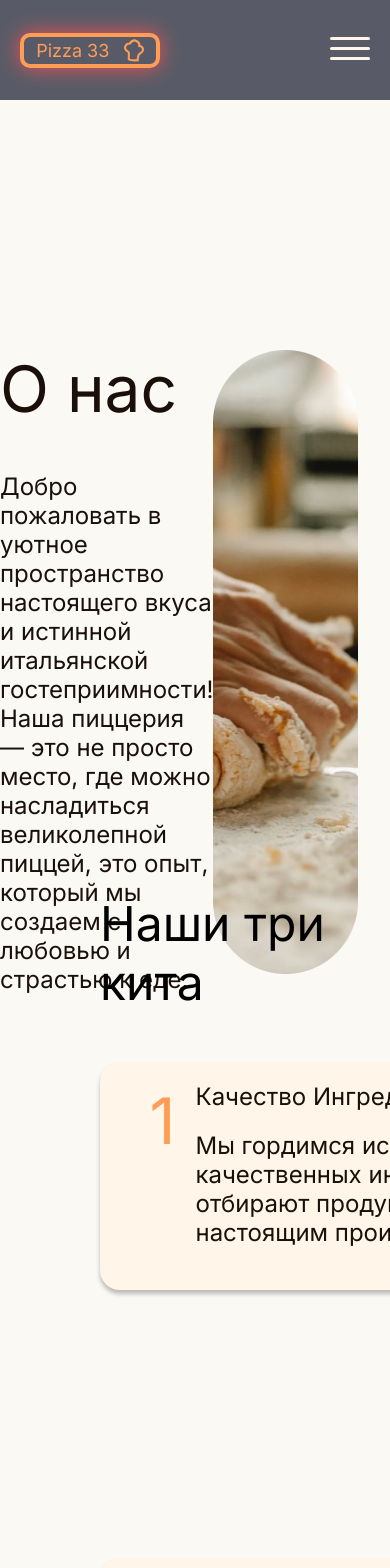
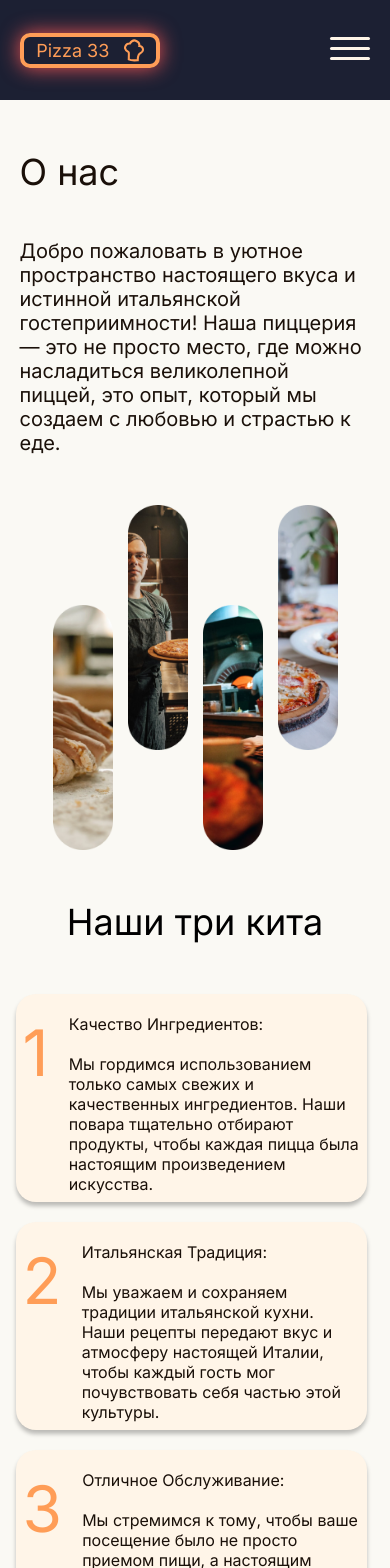
Before and after one commit to ShmigelskiyAndrey/pizza-33, a Next.js app: page / in a window 390 px wide. Shown: the top 1568 px of the page. Built offline with nearby package versions, Linux system fonts and the light colour scheme.

Commit message:
finished responsive layout for "about" page

```diff
--- a/src/shared/ui/aboutcard/aboutcard.module.scss
+++ b/src/shared/ui/aboutcard/aboutcard.module.scss
@@ -1,12 +1,13 @@
 .container {
-    width: 835px;
-    height: 228px;
+    max-width: 835px;
+    height: 208px;
     background-color: #FFF5E8;
     display: flex;
     justify-content: center;
     padding-top: 20px;
     box-shadow: 0 4px 4px rgba(0, 0, 0, 0.25);
     margin-bottom: 20px;
+    margin-right: 2%;
     border-radius: 20px;
 }
 
@@ -18,10 +19,25 @@
 
 .text {
     font-size: 24px;
-    width: 690px;
+    max-width: 690px;
     color: #1A1009;
 }
 
 .title {
     margin-bottom: 20px;
 }
+
+@media (max-width: 800px) {
+    .text {
+        font-size: 16px;
+    }
+    .container {
+        width: 90%;
+    }
+    .number {
+        margin-left: 2%;
+    }
+    .text {
+        margin-right: 2%;
+    }
+}
--- a/src/shared/ui/aboutfirstblock/aboutfirstblock.module.scss
+++ b/src/shared/ui/aboutfirstblock/aboutfirstblock.module.scss
@@ -1,11 +1,16 @@
 .container {
     width: 100%;
-    height: 100vh;
+    min-height: 80vh;
     background-color: #FAF9F4;
     padding-top: 250px;
     display: flex;
     justify-content: space-around;
     color: #1A1009;
+}
+
+.text {
+    margin-left: 5%;
+    margin-right: 5%;
 }
 
 .title {
@@ -21,7 +26,7 @@
 
 .images {
     display: flex;
-
+    margin-right: 5%;
 }
 
 .images > *:not(:last-child) {
@@ -31,3 +36,37 @@
 .images > *:nth-child(2n-1) {
     margin-top: 100px;
 }
+
+@media (max-width: 1200px) {
+    .container {
+        padding-top: 50px;
+        flex-direction: column;
+        align-items: center;
+    }
+    .subtitle {
+        margin-bottom: 100px;
+    }
+}
+
+@media (max-width: 800px) {
+    .container {
+        justify-content: flex-start;
+    }
+    .title {
+        font-size: 36px;
+    }
+    .subtitle {
+        font-size: 20px;
+        margin-bottom: 50px;
+    }
+    .image {
+        width: 60px;
+        height: 245px;
+    }
+    .images > *:not(:last-child) {
+        margin-right: 15px;
+    }
+    .images {
+        margin: 0;
+    }
+}
--- a/src/shared/ui/aboutfirstblock/aboutfirstblock.tsx
+++ b/src/shared/ui/aboutfirstblock/aboutfirstblock.tsx
@@ -5,7 +5,7 @@ import { Header } from "../header/header";
 const Aboutfirstblock = () => {
   return (
     <>
-      <Header></Header>
+      <Header ismainpage={false}></Header>
       <div className={styles.container}>
         <div className={styles.text}>
           <div className={styles.title}>О нас</div>
--- a/src/shared/ui/aboutsecondblock/aboutsecondblock.module.scss
+++ b/src/shared/ui/aboutsecondblock/aboutsecondblock.module.scss
@@ -1,8 +1,8 @@
 .container {
-    height: 120vh;
+    min-height: 100vh;
     display: flex;
     flex-direction: column;
-    padding-left: 100px;
+    padding-left: 5%;
     padding-top: 50px;
     background-color: #FAF9F4;
 }
@@ -22,8 +22,35 @@
     color: #FAF9F4;
     border-radius: 10px;
     margin-top: 30px;
+    margin-bottom: 50px;
 }
 
 .cards > *:nth-child(2n){
-    margin-left: 300px;
+    margin-left: 250px;
 }
+
+@media (max-width: 1200px) {
+    .cards > *:nth-child(2n){
+        margin-left: 0;
+    }
+}
+
+@media (max-width: 800px) {
+    .cards {
+        display: flex;
+        flex-direction: column;
+        align-items: center;
+    }
+    .container {
+        padding-left: 0;
+        align-items: center;
+    }
+    .title {
+        font-size: 36px;
+    }
+    .button {
+        font-size: 24px;
+        width: 280px;
+        height: 60px;
+    }
+}
--- a/src/shared/ui/firstblock/firstblock.tsx
+++ b/src/shared/ui/firstblock/firstblock.tsx
@@ -4,7 +4,7 @@ import { Header } from "../header/header";
 const Firstblock = () => {
   return (
     <div>
-      <Header></Header>
+      <Header ismainpage={true}></Header>
       <div className={styles.container}>
         <div className={styles.title}>
           Наслаждайтесь нашей фирменной пиццей{" "}
--- a/src/shared/ui/header/header.module.scss
+++ b/src/shared/ui/header/header.module.scss
@@ -7,6 +7,10 @@
     align-items: center;
     position: absolute;
     color: #FAF9F4;
+}
+
+.notMain {
+    background: #1C2033;
 }
 
 .cart {
--- a/src/shared/ui/header/header.tsx
+++ b/src/shared/ui/header/header.tsx
@@ -1,9 +1,19 @@
 import styles from "./header.module.scss";
 import Image from "next/image";
+import { FC } from "react";
+import { cn } from "@/shared/lib/classNames";
 
-const Header = () => {
+interface HeaderProps {
+  ismainpage: boolean;
+}
+
+const Header: FC<HeaderProps> = (props): JSX.Element => {
+  const containerClasses = cn(
+    styles.container,
+    !props.ismainpage && styles.notMain
+  );
   return (
-    <div className={styles.container}>
+    <div className={containerClasses}>
       <div className={styles.contactInformation}>
         <div className={styles.phoneNumber}>+7 (903) 261-68-47</div>
         <div className={styles.openTime}>24/7</div>
```
